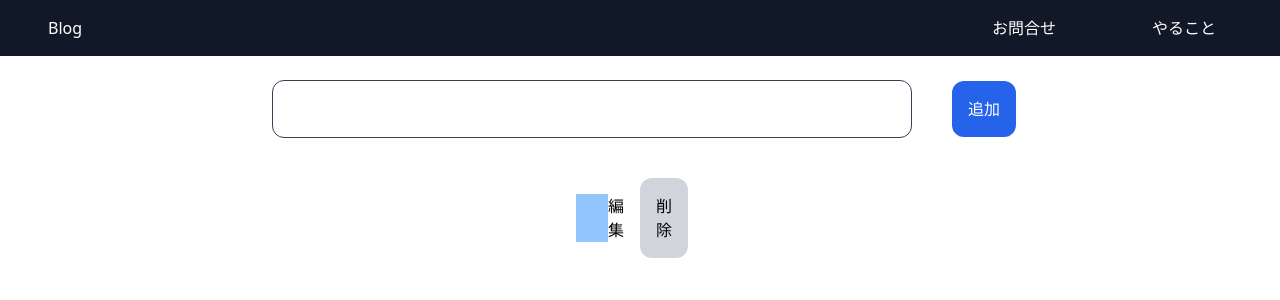
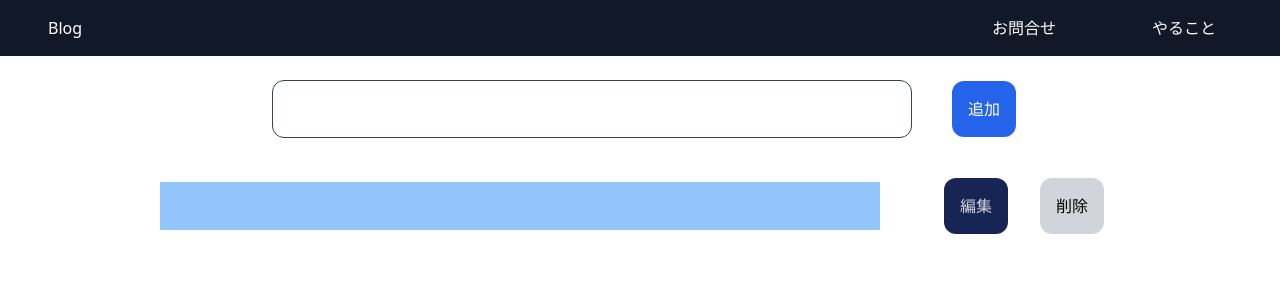
Before and after one commit to Tomoe-Yoko/test-app, a React (Create React App) app: page /Todo in a window 1280 px wide. Both pictures are taken after a click on the button "追加". Shown: the top 300 px of the page. Built offline with nearby package versions, Linux system fonts and the light colour scheme.

Commit message:
CSS修正

```diff
--- a/src/components/Todo.js
+++ b/src/components/Todo.js
@@ -55,17 +55,35 @@ const Todo = () => {
             {todoList.map((todo, index) => (
               <li key={index} className="flex justify-center mx-auto w-3/4">
                 {editIndex === index ? (
-                  <div className="flex w-full justify-between">
-                    <input type="text" value={editText} onChange={editChange} />
-                    <button onClick={() => save(index)}>保存</button>
+                  <div className="koko flex justify-center w-full">
+                    <input
+                      type="text"
+                      value={editText}
+                      onChange={editChange}
+                      className="
+                    border border-black w-3/4"
+                    />
+                    <button
+                      onClick={() => save(index)}
+                      className="p-4 bg-green-950
+                   text-gray-300 m-4 rounded-xl"
+                    >
+                      保存
+                    </button>
                   </div>
                 ) : (
-                  <div className="flex items-center">
+                  <div className="flex items-center justify-center w-full">
                     <div className="h-12 pt-4 w-3/4 bg-blue-300">
                       {todo.text}
                     </div>
-                    <div className="flex w-3/4 justify-between">
-                      <button onClick={() => edit(index)}>編集</button>
+                    <div className="flex w-1/4 justify-end">
+                      <button
+                        onClick={() => edit(index)}
+                        className="p-4 bg-blue-950
+                   text-gray-300 m-4 rounded-xl"
+                      >
+                        編集
+                      </button>
                       <button
                         onClick={() => remove(index)}
                         className="p-4 bg-gray-300
```
